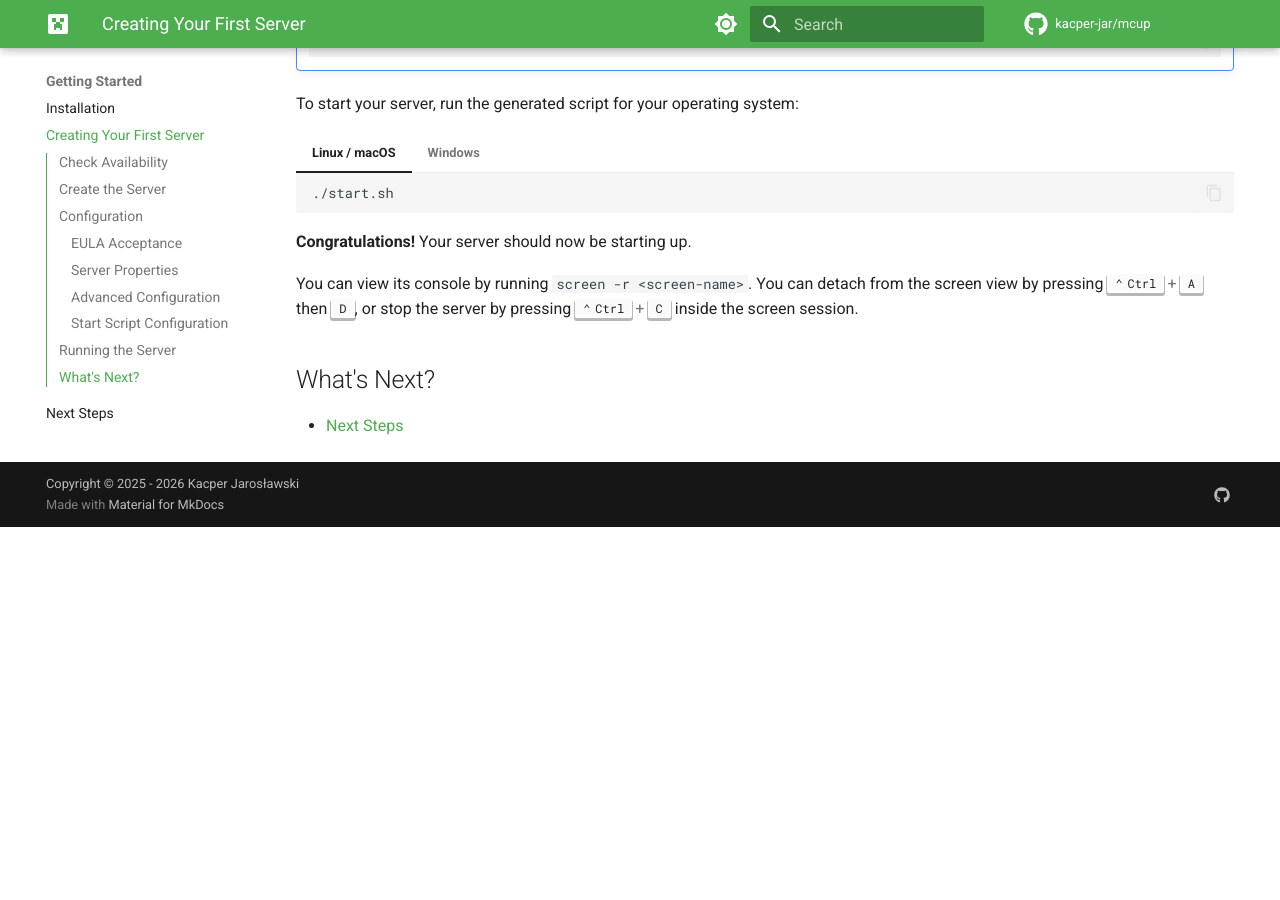
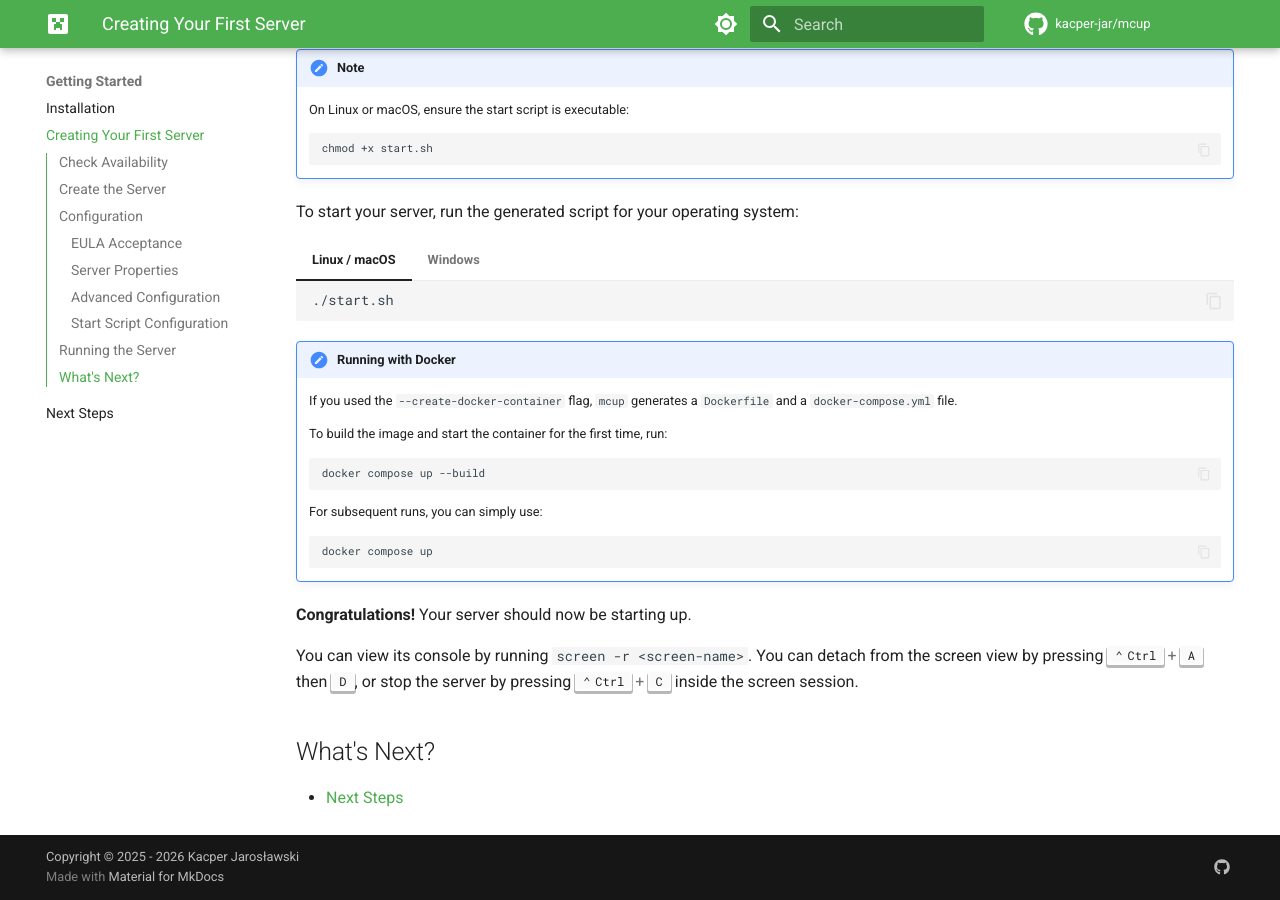
Before and after one commit to kacper-jar/mcup, an MkDocs documentation site: the page built from docs/getting-started/creating-first-server.md, in a window 1280 px wide and 900 px high, scrolled down 2161 px. Built offline with MkDocs 1.6.1 and Material for MkDocs 9.7.7, drawn with Linux system fonts in a browser that asks for light colours; comment, search, counter and statistics services are not loaded; the version menu is left out; before the commit the page ends 2688 px from its top, so only the background shows below that; some of the changed text lies outside the part shown.

Commit message:
docs: update docs to include new docker flag

````diff
--- a/docs/getting-started/creating-first-server.md
+++ b/docs/getting-started/creating-first-server.md
@@ -26,6 +26,10 @@ Run the following command:
 ```bash
 mcup server create paper 1.20.1 ./my-survival-server
 ```
+
+!!! tip
+    If you prefer to run your server in a container, you can add the `--create-docker-container` flag to generate
+    the necessary Docker files.
 
 This tells `mcup` to:
 
@@ -100,6 +104,19 @@ To start your server, run the generated script for your operating system:
     start.bat
     ```
 
+!!! note "Running with Docker"
+    If you used the `--create-docker-container` flag, `mcup` generates a `Dockerfile` and a `docker-compose.yml` file.
+
+    To build the image and start the container for the first time, run:
+    ```bash
+    docker compose up --build
+    ```
+
+    For subsequent runs, you can simply use:
+    ```bash
+    docker compose up
+    ```
+
 **Congratulations!** Your server should now be starting up.
 
 You can view its console by running `screen -r <screen-name>`.
````
Also changed, not shown: docs/commands/server.md (+14 -7 lines).
